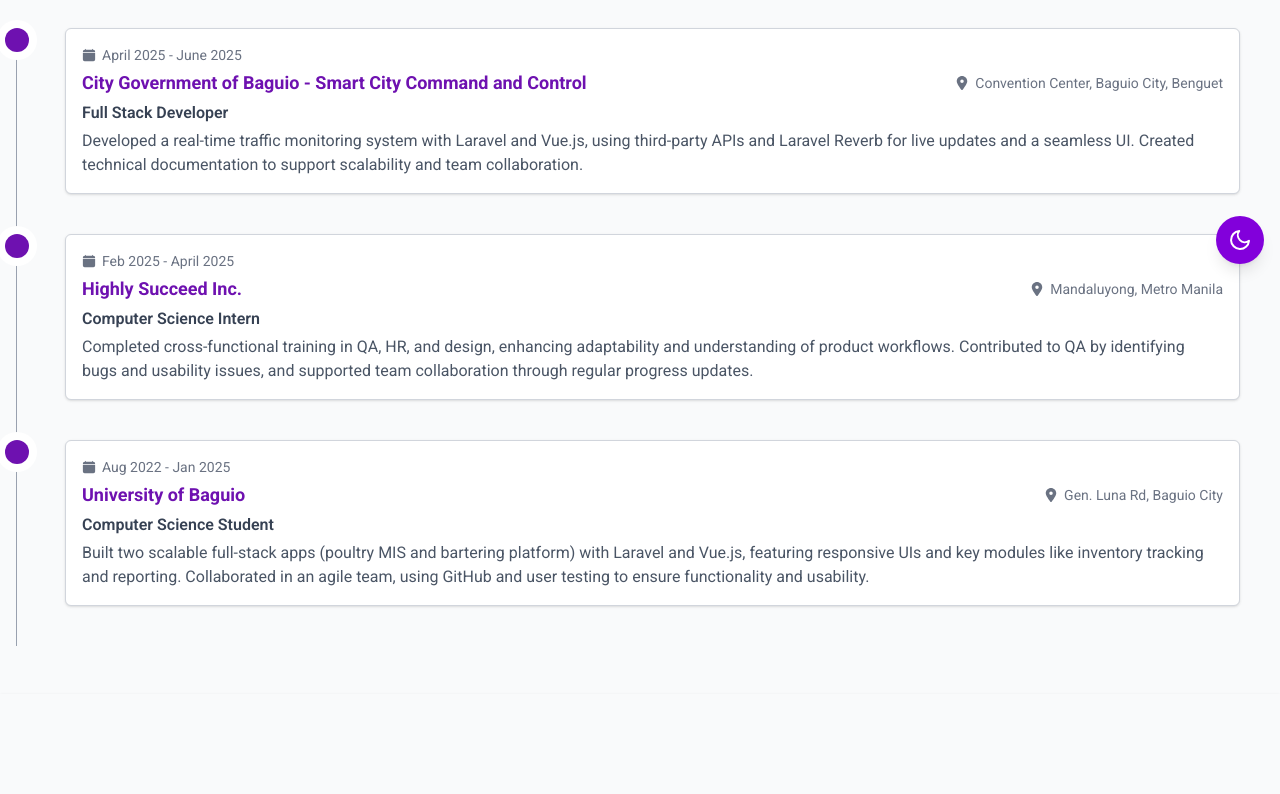
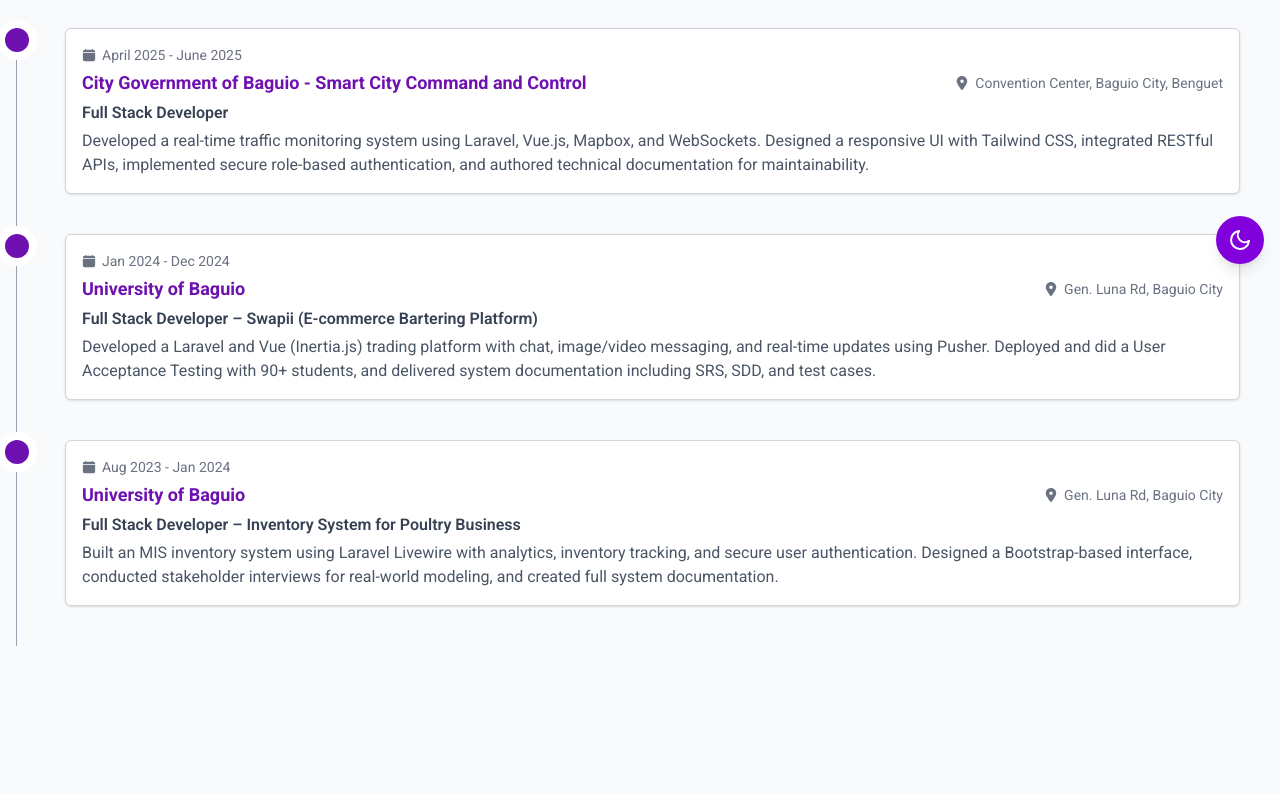
Before and after one commit to oliverkean/portfolio, a React (Vite) app: page / in a window 1280 px wide. Shown: the part 520-1314 px from the top of the page. Built offline with nearby package versions, Linux system fonts and the light colour scheme.

Commit message:
Update experience.js

```diff
--- a/src/constants/experience.js
+++ b/src/constants/experience.js
@@ -4,22 +4,22 @@
         date: 'April 2025 - June 2025',
         address: 'Convention Center, Baguio City, Benguet',
         role: 'Full Stack Developer',
-        description: 'Developed a real-time traffic monitoring system with Laravel and Vue.js, using third-party APIs and Laravel Reverb for live updates and a seamless UI. Created technical documentation to support scalability and team collaboration.'
-    },
-    {
-        company: 'Highly Succeed Inc.',
-        date: 'Feb 2025 - April 2025',
-        address: 'Mandaluyong, Metro Manila',
-        role: 'Computer Science Intern',
-        description: 'Completed cross-functional training in QA, HR, and design, enhancing adaptability and understanding of product workflows. Contributed to QA by identifying bugs and usability issues, and supported team collaboration through regular progress updates.'
+        description: 'Developed a real-time traffic monitoring system using Laravel, Vue.js, Mapbox, and WebSockets. Designed a responsive UI with Tailwind CSS, integrated RESTful APIs, implemented secure role-based authentication, and authored technical documentation for maintainability.'
     },
     {
         company: 'University of Baguio',
-        date: 'Aug 2022 - Jan 2025',
+        date: 'Jan 2024 - Dec 2024',
         address: 'Gen. Luna Rd, Baguio City',
-        role: 'Computer Science Student',
-        description: 'Built two scalable full-stack apps (poultry MIS and bartering platform) with Laravel and Vue.js, featuring responsive UIs and key modules like inventory tracking and reporting. Collaborated in an agile team, using GitHub and user testing to ensure functionality and usability.'
+        role: 'Full Stack Developer – Swapii (E-commerce Bartering Platform)',
+        description: 'Developed a Laravel and Vue (Inertia.js) trading platform with chat, image/video messaging, and real-time updates using Pusher. Deployed and did a User Acceptance Testing with 90+ students, and delivered system documentation including SRS, SDD, and test cases.'
     },
-]
+    {
+        company: 'University of Baguio',
+        date: 'Aug 2023 -  Jan 2024',
+        address: 'Gen. Luna Rd, Baguio City',
+        role: 'Full Stack Developer – Inventory System for Poultry Business',
+        description: 'Built an MIS inventory system using Laravel Livewire with analytics, inventory tracking, and secure user authentication. Designed a Bootstrap-based interface, conducted stakeholder interviews for real-world modeling, and created full system documentation.'
+    },
+];
 
 export default EXPERIENCE;
```
